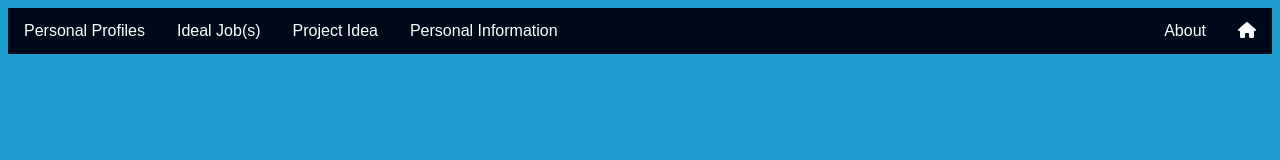
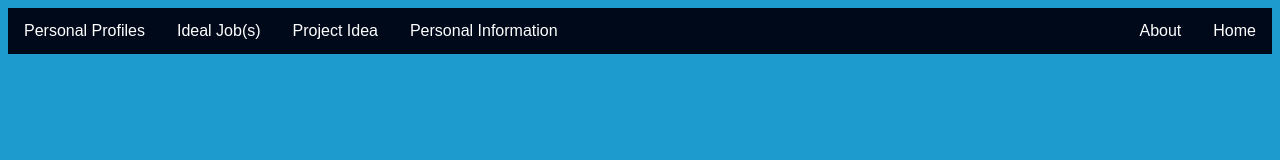
Before and after one commit to o-Mauler-o/JamesITProfile, a plain HTML site: page index.html in a window 1280 px wide. Shown: the top 160 px of the page. Drawn offline with Linux system fonts and the light colour scheme.

Commit message:
Update index.html

```diff
--- a/index.html
+++ b/index.html
@@ -67,7 +67,7 @@ li a:hover, .dropdown:hover .dropbtn {
   <li><a href="https://o-mauler-o.github.io/JamesITProfile_IdealJobs/">Ideal Job(s)</a></li>
   <li><a href="#">Project Idea</a></li>
   <li><a href="https://o-mauler-o.github.io/JamesITProfile_Personal-Information/">Personal Information</a></li>
-  <li class="rightli" style="float:right"><a href="https://o-mauler-o.github.io/JamesITProfile_Landing/"><i class="fas fa-home"></i></a></li>
+  <li class="rightli" style="float:right"><a href="https://o-mauler-o.github.io/JamesITProfile_Landing/">Home</a></li>
   <li class="rightli" style="float:right"><a href="#">About</a></li>
 
 </ul>
```
